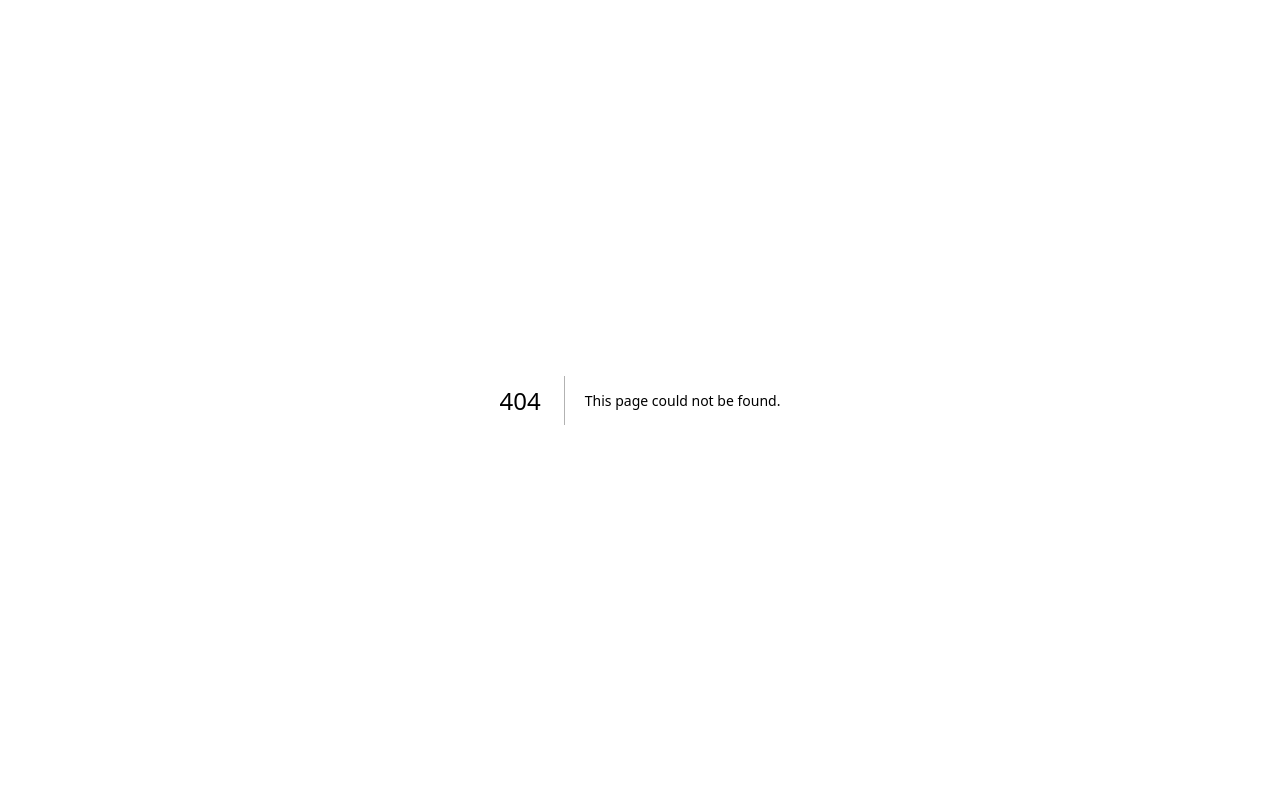
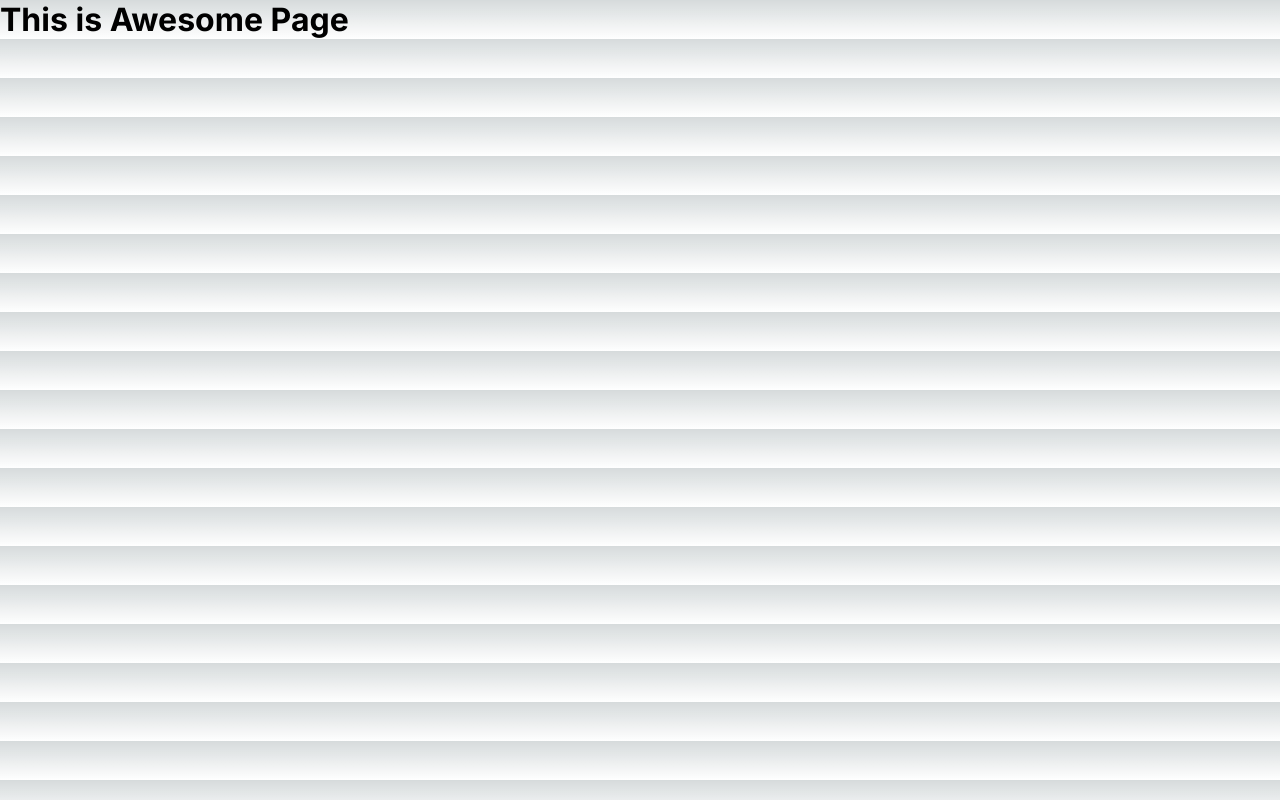
Before and after one commit to ali1373107/next-js, a Next.js app: page /awesome in a window 1280 px wide. Before the commit this address had no page. Built offline with nearby package versions, Linux system fonts and the light colour scheme.

Commit message:
initial commit

```diff
--- /dev/null
+++ b/app/awesome/page.js
@@ -0,0 +1,7 @@
+export default function AwesomePage() {
+  return (
+    <main>
+      <h1>This is Awesome Page</h1>
+    </main>
+  );
+}
```
